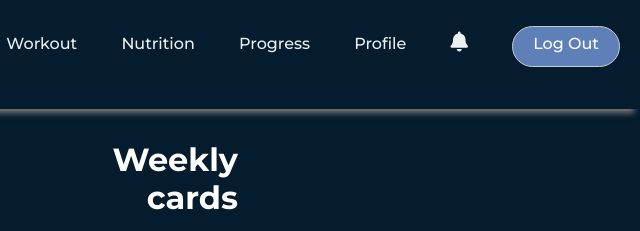
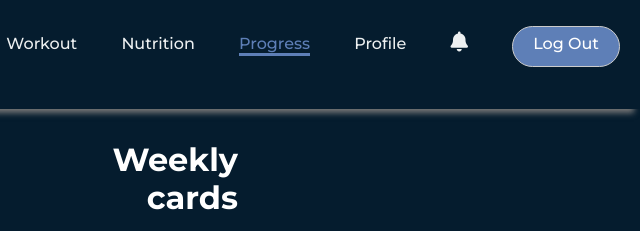
Before and after one commit to DeniseKoh0902/WIF2003-OCC3-Group2, a plain HTML site: page progress.html in a window 1280 px wide. Shown: the top 231 px of the page, 640-1280 px from the left. Drawn offline with nearby package versions, Linux system fonts and the light colour scheme; a web font is replaced by a local one.

Commit message:
added active class to progress navbar

```diff
--- a/progress.html
+++ b/progress.html
@@ -19,7 +19,7 @@
                 <li><a href="index.html">Home</a></li>
                 <li><a href="workout.html"id="nav-workout">Workout</a></li>
                 <li><a href="nutrition.html">Nutrition</a></li>
-                <li><a href="progress.html" >Progress</a></li>
+                <li><a href="progress.html" class="active" >Progress</a></li>
                 <li><a href="profile.html">Profile</a></li>
                 <!-- Notification Bell -->
                 <li class="notification-bell">
```
